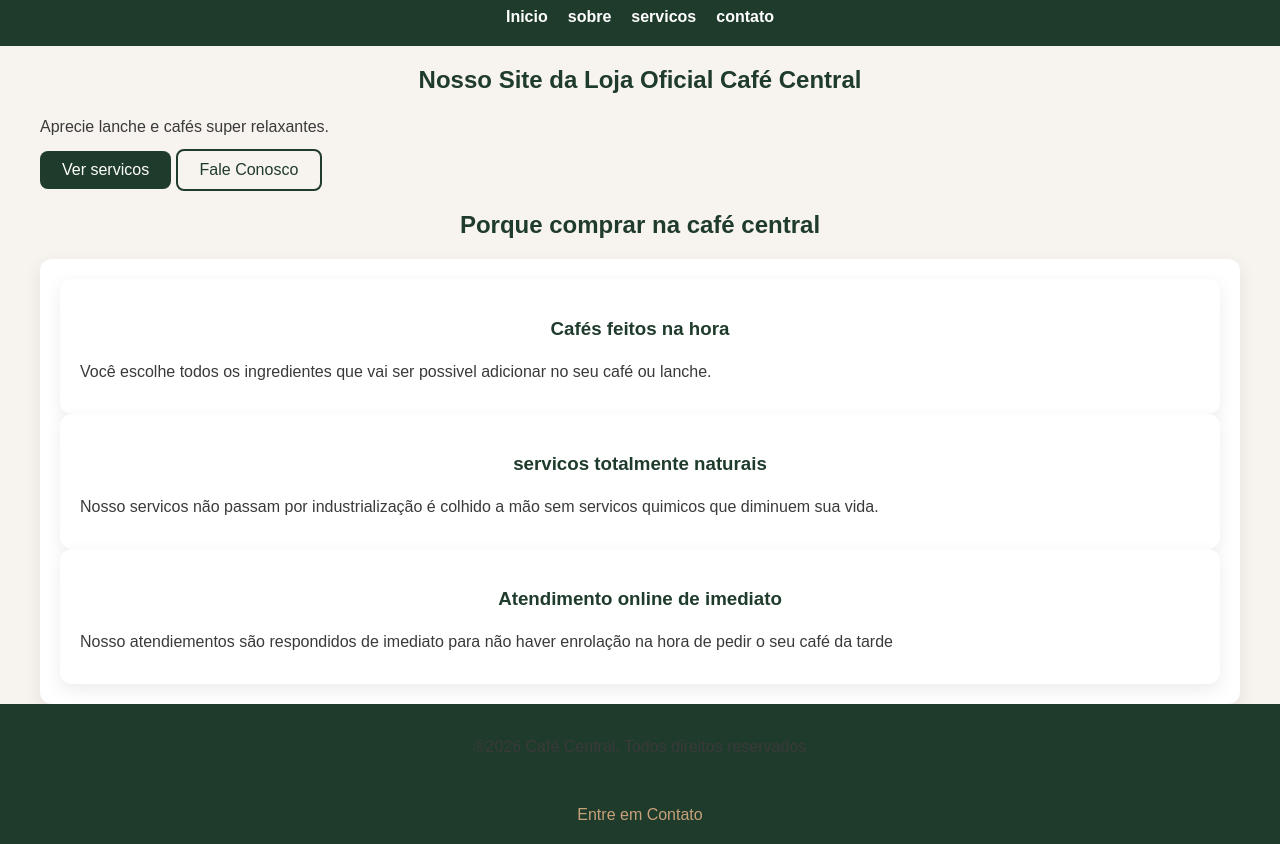
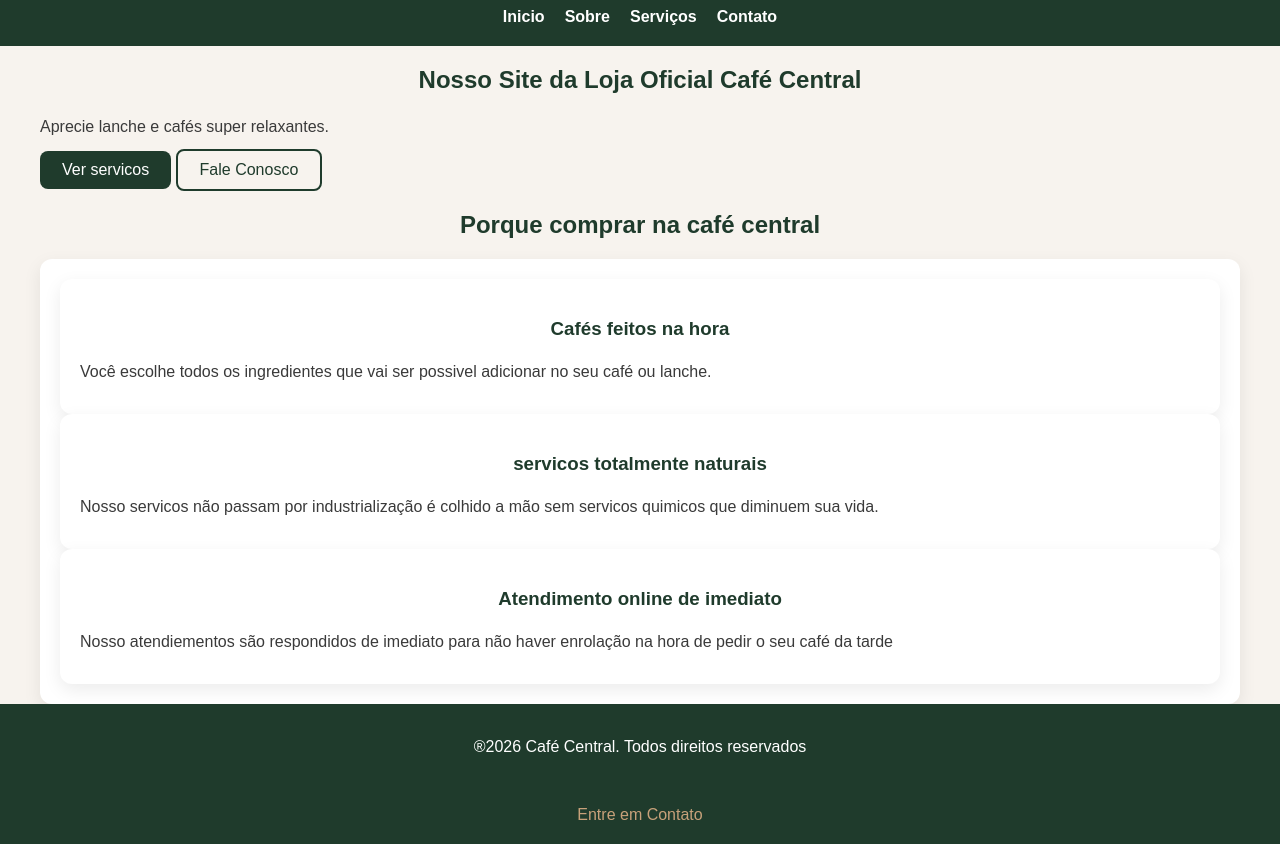
Before and after one commit to rayanlucas640/CAFE-CENTRAL, a website: page index.html in a window 1280 px wide. Shown: the part 50-894 px from the top of the page. Drawn offline with Linux system fonts and the light colour scheme.

Commit message:
Correção de Bugs

```diff
--- a/css/style.css
+++ b/css/style.css
@@ -143,6 +143,12 @@ body {
     text-decoration: none;
   }
 
+  footer p{
+    color: white;
+    text-decoration: none;
+    text-align: center;
+  }
+
   /* ======= CARDS ======= */
 
   .cards {
--- a/db.js
+++ b/db.js
@@ -3,6 +3,7 @@ const mysql = require("mysql2/promise");
 const pool = mysql.createPool({
   host: process.env.DB_HOST,
   user: process.env.DB_USER,
+  port: process.env.DB_PORT,
   password: process.env.DB_PASSWORD,
   database: process.env.DB_NAME
 });
--- a/index.html
+++ b/index.html
@@ -15,9 +15,9 @@
         </div>
         <nav class="menu">
             <a href="index.html" class="ativo">Inicio</a>
-            <a href="pages/sobre.html">sobre</a>
-            <a href="pages/servicos.html">servicos</a>
-            <a href="pages/contato.html">contato</a>
+            <a href="pages/sobre.html">Sobre</a>
+            <a href="pages/servicos.html">Serviços</a>
+            <a href="pages/contato.html">Contato</a>
         </nav>
 
     </header>
```
Also changed, not shown: server.js (+4 -3 lines).
